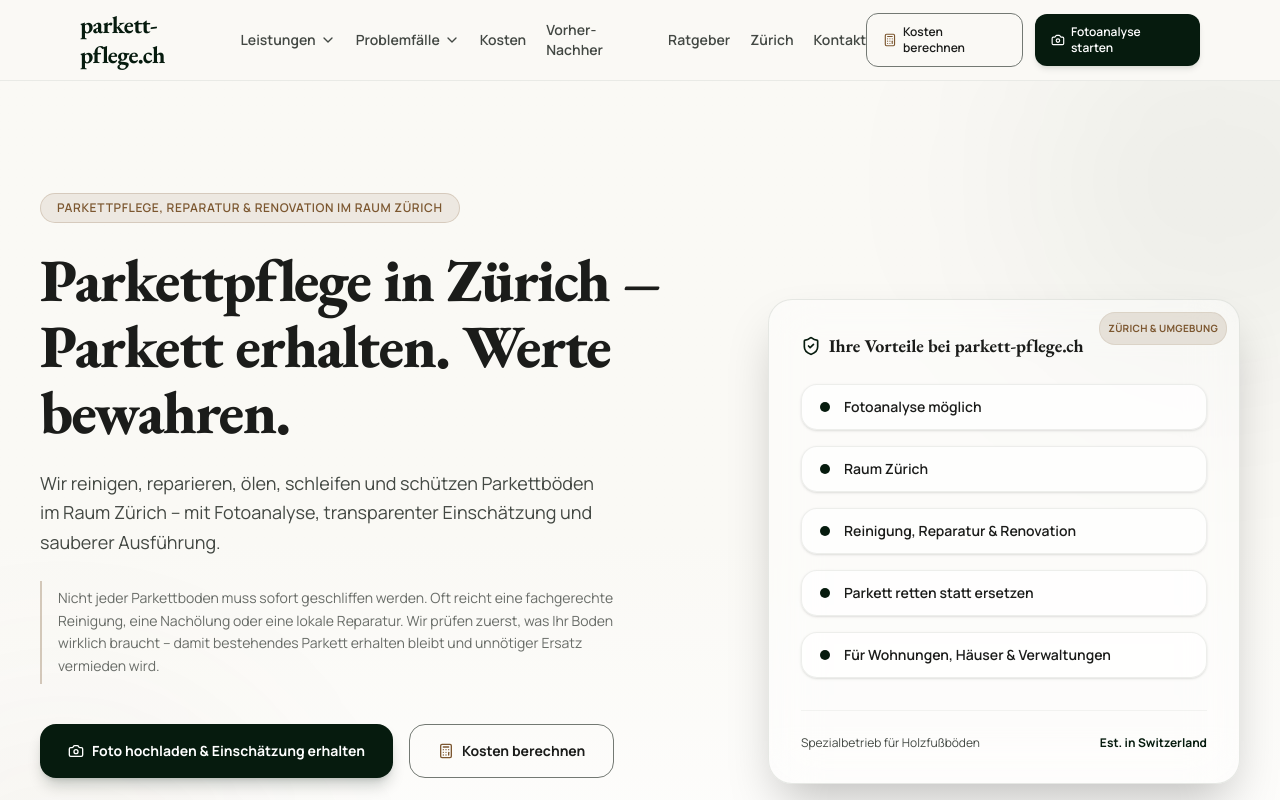
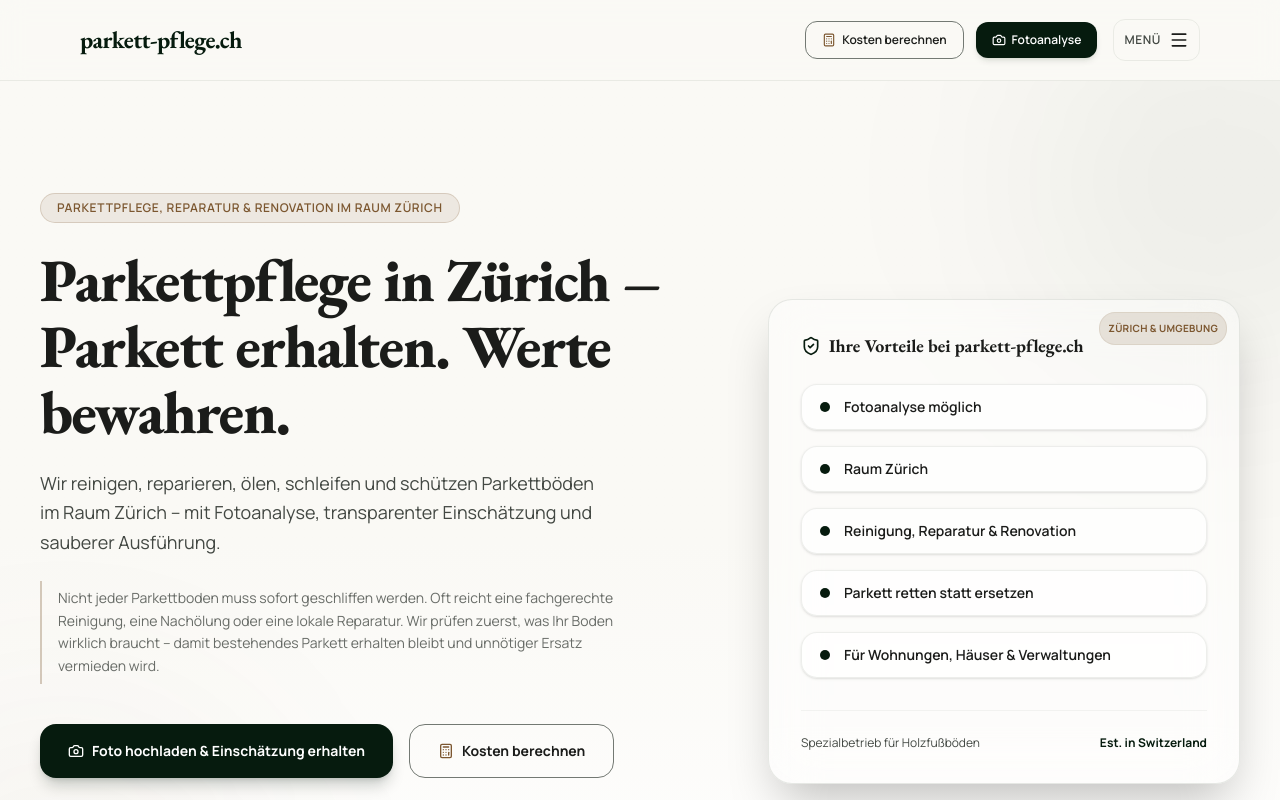
Before and after one commit to petritxh/parkettpflege-ch, a Next.js app: page / in a window 1280 px wide. Shown: the top 800 px of the page. Built offline with nearby package versions, Linux system fonts and the light colour scheme.

Commit message:
feat: implement modern desktop burger overlay menu in TopNav and fix admin SEO page closing div tag

```diff
--- a/app/admin/seo/page.tsx
+++ b/app/admin/seo/page.tsx
@@ -197,6 +197,7 @@
           </div>
         </div>
       </div>
-    </SeoEngineShell>
-  );
+    </div>
+  </SeoEngineShell>
+);
 }
--- a/components/layout/TopNav.tsx
+++ b/components/layout/TopNav.tsx
@@ -3,30 +3,17 @@
 import { useState } from 'react';
 import Link from 'next/link';
 import { motion, AnimatePresence } from 'motion/react';
-import { Menu, X, ChevronDown, Camera, Calculator } from 'lucide-react';
-import { homepageContent } from '@/data/homepage-content';
+import { Menu, X, ChevronRight, Camera, Calculator, Wrench, AlertTriangle, BookOpen, DollarSign, Mail } from 'lucide-react';
 
 export default function TopNav() {
-  const [isMobileMenuOpen, setIsMobileMenuOpen] = useState(false);
-  const [activeDropdown, setActiveDropdown] = useState<string | null>(null);
+  const [isMenuOpen, setIsMenuOpen] = useState(false);
 
-  const toggleDropdown = (name: string) => {
-    if (activeDropdown === name) {
-      setActiveDropdown(null);
-    } else {
-      setActiveDropdown(name);
-    }
+  const handleLinkClick = () => {
+    setIsMenuOpen(false);
   };
 
-  const navContent = homepageContent.footer; // Re-use structured links from content file
-
-  const handleLinkClick = () => {
-    setIsMobileMenuOpen(false);
-    setActiveDropdown(null);
-  };
-
-  // Dropdown list mappings
-  const servicesDropdown = [
+  // Service pages (Zürich & Vorher/Nachher removed per request)
+  const servicesList = [
     { label: "Parkett reinigen", href: "/leistungen/parkett-reinigen-zuerich" },
     { label: "Parkett ölen", href: "/leistungen/parkett-oelen-zuerich" },
     { label: "Parkett schleifen", href: "/leistungen/parkett-schleifen-zuerich" },
@@ -35,7 +22,8 @@
     { label: "Parkett auffrischen", href: "/leistungen/parkett-auffrischen-zuerich" }
   ];
 
-  const problemsDropdown = [
+  // Problem pages (Zürich & Vorher/Nachher removed per request)
+  const problemsList = [
     { label: "Wasserflecken", href: "/problemfaelle/wasserflecken-parkett" },
     { label: "Hundekratzer", href: "/problemfaelle/hundekratzer-parkett" },
     { label: "Schwarze Flecken", href: "/problemfaelle/schwarze-flecken-parkett" },
@@ -47,216 +35,226 @@
   ];
 
   return (
-    <nav className="bg-surface/90 backdrop-blur-xl sticky docked top-0 z-50 border-b border-outline-variant/30 transition-all duration-300">
+    <>
+      <nav className="bg-surface/85 backdrop-blur-md sticky top-0 z-50 border-b border-outline-variant/30 transition-all duration-300">
         <div className="flex justify-between items-center w-full px-margin-mobile md:px-margin-desktop max-w-container-max-width mx-auto h-20">
 
           {/* Brand Logo */}
           <Link href="/" className="flex flex-col justify-center select-none" onClick={handleLinkClick}>
-          <span className="font-headline-md text-xl md:text-2xl font-bold tracking-tight text-primary leading-tight">
+            <span className="font-headline-md text-xl md:text-2xl font-bold tracking-tight text-primary leading-tight hover:opacity-90 transition-opacity">
               parkett-pflege.ch
             </span>
           </Link>
 
-        {/* Desktop Links */}
-        <div className="hidden xl:flex items-center gap-5">
+          {/* Right Action Items & modern Desktop Burger Button */}
+          <div className="flex items-center gap-4">
 
-          {/* Dropdown: Leistungen */}
-          <div className="relative group">
-            <button className="flex items-center gap-1 text-on-surface-variant font-semibold hover:text-primary transition-colors font-label-md text-sm py-4">
-              Leistungen <ChevronDown className="w-4 h-4 group-hover:rotate-180 transition-transform duration-200" />
-            </button>
-            <div className="absolute top-full left-0 w-64 bg-white border border-outline-variant/40 rounded-2xl shadow-xl opacity-0 invisible group-hover:opacity-100 group-hover:visible transition-all duration-200 flex flex-col p-2 pointer-events-none group-hover:pointer-events-auto">
-              {servicesDropdown.map((item, idx) => (
-                <Link
-                  key={idx}
-                  href={item.href}
-                  className="px-4 py-2.5 hover:bg-surface-variant rounded-xl text-on-surface text-sm font-medium transition-colors"
-                >
-                  {item.label}
-                </Link>
-              ))}
-            </div>
-          </div>
-
-          {/* Dropdown: Problemfälle */}
-          <div className="relative group">
-            <button className="flex items-center gap-1 text-on-surface-variant font-semibold hover:text-primary transition-colors font-label-md text-sm py-4">
-              Problemfälle <ChevronDown className="w-4 h-4 group-hover:rotate-180 transition-transform duration-200" />
-            </button>
-            <div className="absolute top-full left-0 w-72 bg-white border border-outline-variant/40 rounded-2xl shadow-xl opacity-0 invisible group-hover:opacity-100 group-hover:visible transition-all duration-200 flex flex-col p-2 pointer-events-none group-hover:pointer-events-auto">
-              <div className="grid grid-cols-1 gap-1">
-                {problemsDropdown.map((item, idx) => (
-                  <Link
-                    key={idx}
-                    href={item.href}
-                    className="px-4 py-2 hover:bg-surface-variant rounded-xl text-on-surface text-sm font-medium transition-colors"
-                  >
-                    {item.label}
-                  </Link>
-                ))}
-              </div>
-            </div>
-          </div>
-
-          {/* Static Navigation Items */}
-          <Link className="text-on-surface-variant font-semibold hover:text-primary transition-colors font-label-md text-sm py-4" href="/kosten">
-            Kosten
-          </Link>
-          <Link className="text-on-surface-variant font-semibold hover:text-primary transition-colors font-label-md text-sm py-4" href="/faelle">
-            Vorher-Nachher
-          </Link>
-          <Link className="text-on-surface-variant font-semibold hover:text-primary transition-colors font-label-md text-sm py-4" href="/ratgeber">
-            Ratgeber
-          </Link>
-          <Link className="text-on-surface-variant font-semibold hover:text-primary transition-colors font-label-md text-sm py-4" href="/zuerich/parkettpflege-zuerich">
-            Zürich
-          </Link>
-          <Link className="text-on-surface-variant font-semibold hover:text-primary transition-colors font-label-md text-sm py-4" href="/kontakt">
-            Kontakt
-          </Link>
-        </div>
-
-        {/* Action Buttons CTAs */}
-        <div className="hidden lg:flex items-center gap-3">
+            {/* Quick Header CTA (Hidden on small mobile, visible on tablet & desktop) */}
+            <div className="hidden sm:flex items-center gap-3">
               <Link
                 href="/tools/parkett-kostenrechner"
-            className="flex items-center gap-1.5 border border-outline text-on-surface hover:bg-surface-variant px-4 py-2.5 rounded-xl font-semibold text-xs transition-all"
+                className="flex items-center gap-1.5 border border-outline hover:bg-surface-variant px-4 py-2.5 rounded-xl font-semibold text-xs transition-all text-on-surface"
               >
                 <Calculator className="w-3.5 h-3.5 text-secondary" />
-            Kosten berechnen
+                <span>Kosten berechnen</span>
               </Link>
               <Link
                 href="/tools/fotoanalyse-parkett"
                 className="flex items-center gap-1.5 bg-primary text-on-primary hover:bg-primary/95 px-4 py-2.5 rounded-xl font-semibold text-xs shadow-md shadow-primary/10 hover:shadow-lg transition-all"
               >
                 <Camera className="w-3.5 h-3.5 text-on-primary" />
-            Fotoanalyse starten
+                <span>Fotoanalyse</span>
               </Link>
             </div>
 
-        {/* Mobile Menu & Dynamic Hamburger Button */}
-        <div className="xl:hidden flex items-center gap-3">
+            {/* Quick Mobile Camera CTA (Only shown on small mobile) */}
             <Link
               href="/tools/fotoanalyse-parkett"
-            className="bg-primary text-on-primary p-2.5 rounded-xl hover:bg-primary/90 transition-colors flex items-center justify-center lg:hidden"
+              className="sm:hidden bg-primary text-on-primary p-2.5 rounded-xl hover:bg-primary/90 transition-colors flex items-center justify-center"
               title="Fotoanalyse"
             >
               <Camera className="w-4 h-4" />
             </Link>
 
+            {/* Modern Burger Menu Button */}
             <button
-            onClick={() => setIsMobileMenuOpen(!isMobileMenuOpen)}
-            className="text-on-surface hover:text-primary focus:outline-none p-2 rounded-xl hover:bg-surface-variant transition-colors"
+              onClick={() => setIsMenuOpen(true)}
+              className="flex items-center gap-2 text-on-surface hover:text-primary focus:outline-none p-2.5 rounded-xl hover:bg-surface-variant border border-outline-variant/30 transition-all font-semibold text-sm group"
+              aria-label="Menü öffnen"
             >
-            {isMobileMenuOpen ? <X className="h-6 w-6" /> : <Menu className="h-6 w-6" />}
+              <span className="hidden md:inline font-label-md text-xs tracking-wider uppercase text-on-surface-variant group-hover:text-primary transition-colors">Menü</span>
+              <Menu className="h-5 w-5 text-on-surface group-hover:text-primary transition-colors" />
             </button>
           </div>
 
         </div>
+      </nav>
 
-      {/* Mobile Drawer Menu */}
+      {/* Modern Overlay Slide-Over Menu (Universal Burger Menu for Desktop and Mobile) */}
       <AnimatePresence>
-        {isMobileMenuOpen && (
+        {isMenuOpen && (
+          <>
+            {/* Dark Backdrop */}
             <motion.div
-            initial={{ opacity: 0, height: 0 }}
-            animate={{ opacity: 1, height: 'auto' }}
-            exit={{ opacity: 0, height: 0 }}
-            transition={{ duration: 0.2 }}
-            className="xl:hidden bg-surface border-t border-outline-variant/30 overflow-hidden"
+              initial={{ opacity: 0 }}
+              animate={{ opacity: 1 }}
+              exit={{ opacity: 0 }}
+              onClick={handleLinkClick}
+              className="fixed inset-0 bg-black/60 z-[100] backdrop-blur-sm cursor-pointer"
+            />
+
+            {/* Premium Slide-Over Menu Drawer */}
+            <motion.div
+              initial={{ x: '100%' }}
+              animate={{ x: 0 }}
+              exit={{ x: '100%' }}
+              transition={{ type: "spring", damping: 28, stiffness: 220 }}
+              className="fixed top-0 right-0 w-full sm:w-[500px] md:w-[600px] lg:w-[850px] xl:w-[950px] h-full bg-surface-container-lowest z-[101] shadow-2xl flex flex-col overflow-hidden"
             >
-            <div className="px-margin-mobile py-6 space-y-4 max-h-[calc(100vh-80px)] overflow-y-auto">
+              {/* Drawer Header */}
+              <div className="h-20 flex items-center justify-between px-6 md:px-10 border-b border-outline-variant/30 shrink-0">
+                <Link href="/" className="flex flex-col justify-center select-none" onClick={handleLinkClick}>
+                  <span className="font-headline-md text-lg md:text-xl font-bold tracking-tight text-primary leading-tight">
+                    parkett-pflege.ch
+                  </span>
+                </Link>
 
-              {/* Category Dropdown: Leistungen */}
-              <div className="border-b border-outline-variant/20 pb-2">
                 <button
-                  onClick={() => toggleDropdown('services')}
-                  className="flex justify-between items-center w-full py-2 text-sm font-bold text-on-surface"
+                  onClick={handleLinkClick}
+                  className="p-2.5 bg-surface-variant hover:bg-surface-variant/80 rounded-full text-on-surface transition-all duration-300 hover:rotate-90 hover:scale-105"
+                  aria-label="Menü schliessen"
                 >
-                  <span>Leistungen</span>
-                  <ChevronDown className={`w-4 h-4 transform transition-transform duration-200 ${activeDropdown === 'services' ? 'rotate-180' : ''}`} />
+                  <X className="w-5 h-5" />
                 </button>
-                {activeDropdown === 'services' && (
-                  <div className="pl-4 mt-2 space-y-2.5 py-1">
-                    {servicesDropdown.map((item, idx) => (
+              </div>
+
+              {/* Drawer Content Body */}
+              <div className="flex-1 overflow-y-auto p-6 md:p-10 custom-scrollbar space-y-10">
+                <div className="grid grid-cols-1 lg:grid-cols-12 gap-8 md:gap-10">
+
+                  {/* Category 1: Leistungen */}
+                  <div className="lg:col-span-4 space-y-4">
+                    <h3 className="text-xs font-bold uppercase tracking-widest text-primary border-b border-outline-variant/35 pb-2 flex items-center gap-2">
+                      <Wrench className="w-4 h-4" />
+                      Unsere Leistungen
+                    </h3>
+                    <nav className="flex flex-col space-y-1">
+                      {servicesList.map((item, idx) => (
                         <Link
                           key={idx}
                           href={item.href}
                           onClick={handleLinkClick}
-                        className="block text-sm text-on-surface-variant hover:text-primary py-1"
+                          className="flex items-center justify-between px-3 py-2.5 rounded-xl hover:bg-surface-variant text-on-surface hover:text-primary font-medium text-sm transition-all group"
                         >
-                        {item.label}
+                          <span>{item.label}</span>
+                          <ChevronRight className="w-4 h-4 opacity-0 group-hover:opacity-100 group-hover:translate-x-1 transition-all text-primary" />
                         </Link>
                       ))}
-                  </div>
-                )}
+                    </nav>
                   </div>
 
-              {/* Category Dropdown: Problemfälle */}
-              <div className="border-b border-outline-variant/20 pb-2">
-                <button
-                  onClick={() => toggleDropdown('problems')}
-                  className="flex justify-between items-center w-full py-2 text-sm font-bold text-on-surface"
-                >
-                  <span>Problemfälle</span>
-                  <ChevronDown className={`w-4 h-4 transform transition-transform duration-200 ${activeDropdown === 'problems' ? 'rotate-180' : ''}`} />
-                </button>
-                {activeDropdown === 'problems' && (
-                  <div className="pl-4 mt-2 space-y-2.5 py-1">
-                    {problemsDropdown.map((item, idx) => (
+                  {/* Category 2: Problemfälle */}
+                  <div className="lg:col-span-4 space-y-4">
+                    <h3 className="text-xs font-bold uppercase tracking-widest text-primary border-b border-outline-variant/35 pb-2 flex items-center gap-2">
+                      <AlertTriangle className="w-4 h-4" />
+                      Typische Probleme
+                    </h3>
+                    <nav className="flex flex-col space-y-1">
+                      {problemsList.map((item, idx) => (
                         <Link
                           key={idx}
                           href={item.href}
                           onClick={handleLinkClick}
-                        className="block text-sm text-on-surface-variant hover:text-primary py-1"
+                          className="flex items-center justify-between px-3 py-2.5 rounded-xl hover:bg-surface-variant text-on-surface hover:text-primary font-medium text-sm transition-all group"
                         >
-                        {item.label}
+                          <span>{item.label}</span>
+                          <ChevronRight className="w-4 h-4 opacity-0 group-hover:opacity-100 group-hover:translate-x-1 transition-all text-primary" />
                         </Link>
                       ))}
-                  </div>
-                )}
+                    </nav>
                   </div>
 
-              {/* Static Mobile Links */}
-              <Link href="/kosten" onClick={handleLinkClick} className="block py-2 text-sm font-bold text-on-surface border-b border-outline-variant/20">
-                Kosten
-              </Link>
-              <Link href="/faelle" onClick={handleLinkClick} className="block py-2 text-sm font-bold text-on-surface border-b border-outline-variant/20">
-                Vorher-Nachher
-              </Link>
-              <Link href="/ratgeber" onClick={handleLinkClick} className="block py-2 text-sm font-bold text-on-surface border-b border-outline-variant/20">
-                Ratgeber
-              </Link>
-              <Link href="/zuerich/parkettpflege-zuerich" onClick={handleLinkClick} className="block py-2 text-sm font-bold text-on-surface border-b border-outline-variant/20">
-                Zürich
-              </Link>
-              <Link href="/kontakt" onClick={handleLinkClick} className="block py-2 text-sm font-bold text-on-surface border-b border-outline-variant/20">
-                Kontakt
-              </Link>
+                  {/* Category 3: Prominent Visual CTAs ("Kosten berechnen" & "Fotoanalyse") */}
+                  <div className="lg:col-span-4 space-y-4">
+                    <h3 className="text-xs font-bold uppercase tracking-widest text-primary border-b border-outline-variant/35 pb-2">
+                      Direkt-Services
+                    </h3>
 
-              {/* CTAs at the bottom of Drawer */}
-              <div className="pt-4 flex flex-col gap-3">
+                    <div className="flex flex-col gap-4">
+                      {/* Cost Calculator Callout Card */}
                       <Link
                         href="/tools/parkett-kostenrechner"
                         onClick={handleLinkClick}
-                  className="w-full flex items-center justify-center gap-2 border border-outline text-on-surface py-3 rounded-xl font-bold text-sm hover:bg-surface-variant transition-colors"
+                        className="group flex flex-col p-5 bg-gradient-to-br from-secondary/5 to-secondary/15 hover:from-secondary/10 hover:to-secondary/20 border border-secondary/20 hover:border-secondary/35 rounded-2xl transition-all duration-300 shadow-sm hover:shadow-md"
                       >
-                  <Calculator className="w-4 h-4 text-secondary" />
-                  Kosten berechnen
+                        <div className="flex items-center gap-3 mb-2">
+                          <div className="p-2 bg-secondary/10 text-secondary rounded-xl group-hover:scale-105 transition-transform">
+                            <Calculator className="w-5 h-5" />
+                          </div>
+                          <span className="font-bold text-sm text-on-surface">Kosten berechnen</span>
+                        </div>
+                        <p className="text-xs text-on-surface-variant leading-relaxed mb-3">
+                          Erste Budget-Orientierung für Ihr Parkett in nur 2 Minuten – unverbindlich und transparent.
+                        </p>
+                        <span className="text-[11px] font-bold text-secondary inline-flex items-center gap-1 group-hover:underline">
+                          Rechner starten <ChevronRight className="w-3.5 h-3.5 group-hover:translate-x-0.5 transition-transform" />
+                        </span>
                       </Link>
+
+                      {/* Photo Analysis Callout Card */}
                       <Link
                         href="/tools/fotoanalyse-parkett"
                         onClick={handleLinkClick}
-                  className="w-full flex items-center justify-center gap-2 bg-primary text-on-primary py-3 rounded-xl font-bold text-sm hover:bg-primary/95 transition-colors shadow-md shadow-primary/10"
+                        className="group flex flex-col p-5 bg-gradient-to-br from-primary/5 to-primary/15 hover:from-primary/10 hover:to-primary/20 border border-primary/20 hover:border-primary/35 rounded-2xl transition-all duration-300 shadow-sm hover:shadow-md"
                       >
-                  <Camera className="w-4 h-4" />
-                  Fotoanalyse starten
+                        <div className="flex items-center gap-3 mb-2">
+                          <div className="p-2 bg-primary/10 text-primary rounded-xl group-hover:scale-105 transition-transform">
+                            <Camera className="w-5 h-5" />
+                          </div>
+                          <span className="font-bold text-sm text-on-surface">Fotoanalyse starten</span>
+                        </div>
+                        <p className="text-xs text-on-surface-variant leading-relaxed mb-3">
+                          Senden Sie uns einfach Bilder Ihres Bodens für eine kostenlose, fachliche Experten-Einschätzung.
+                        </p>
+                        <span className="text-[11px] font-bold text-primary inline-flex items-center gap-1 group-hover:underline">
+                          Fotos hochladen <ChevronRight className="w-3.5 h-3.5 group-hover:translate-x-0.5 transition-transform" />
+                        </span>
                       </Link>
+                    </div>
+                  </div>
+
+                </div>
+
+                {/* General/Static Link Section */}
+                <div className="pt-8 border-t border-outline-variant/30 grid grid-cols-1 md:grid-cols-2 gap-4 items-center">
+
+                  {/* Left Link Row */}
+                  <div className="flex flex-wrap gap-x-6 gap-y-2">
+                    <Link href="/kosten" onClick={handleLinkClick} className="text-sm font-bold text-on-surface hover:text-primary transition-colors flex items-center gap-1">
+                      <DollarSign className="w-4 h-4 text-primary" /> Kosten & Preise
+                    </Link>
+                    <Link href="/ratgeber" onClick={handleLinkClick} className="text-sm font-bold text-on-surface hover:text-primary transition-colors flex items-center gap-1">
+                      <BookOpen className="w-4 h-4 text-primary" /> Ratgeber & Wissen
+                    </Link>
+                    <Link href="/kontakt" onClick={handleLinkClick} className="text-sm font-bold text-on-surface hover:text-primary transition-colors flex items-center gap-1">
+                      <Mail className="w-4 h-4 text-primary" /> Kontakt & Anfrage
+                    </Link>
+                  </div>
+
+                  {/* Right Region Info Tag */}
+                  <div className="md:text-right">
+                    <span className="inline-flex items-center px-3 py-1 bg-surface-variant text-on-surface-variant text-[11px] font-semibold rounded-full border border-outline-variant/30">
+                      🇨🇭 Raum Zürich & Umgebung
+                    </span>
+                  </div>
+
                 </div>
 
               </div>
             </motion.div>
+          </>
         )}
       </AnimatePresence>
-    </nav>
+    </>
   );
 }
```
Lines whose indentation alone changed are shown as unchanged.
